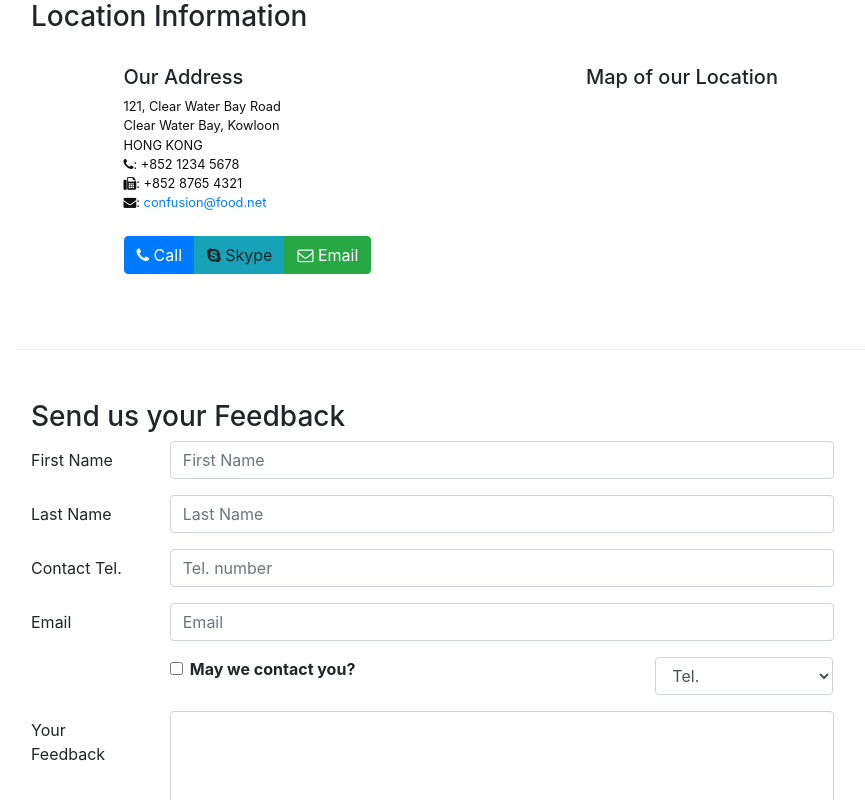
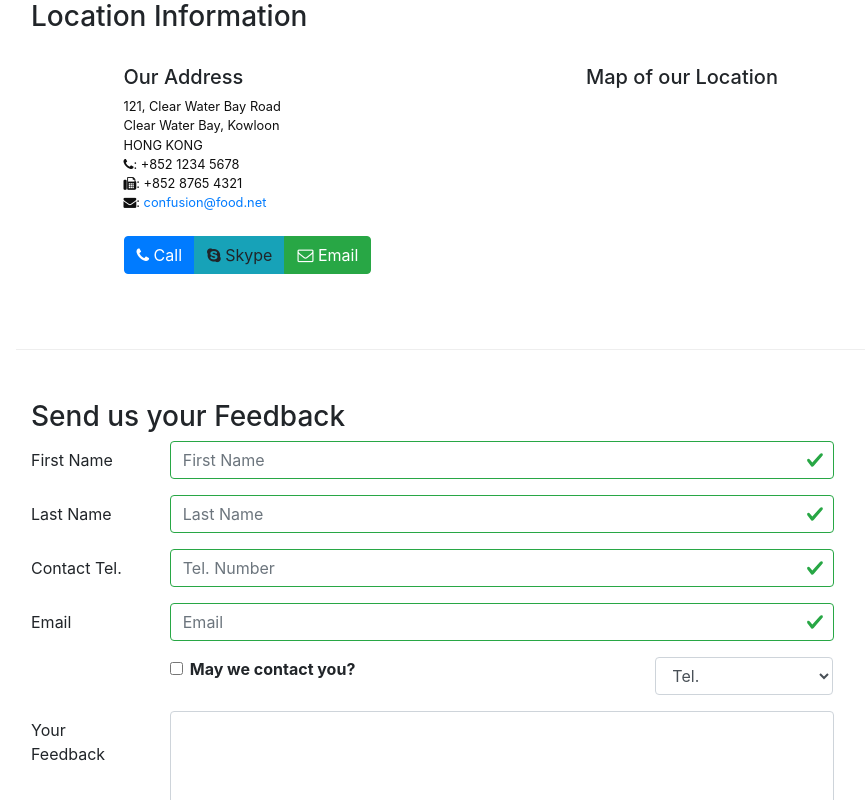
Before and after one commit to sachinksachu/Learn-React, a React (Create React App) app: page /contactus in a window 1280 px wide. Shown: the part 392-1192 px from the top of the page, without its empty margins (69-934 px from the left). Built offline with nearby package versions, Linux system fonts and the light colour scheme.

Commit message:
Controlled form validation

```diff
--- a/src/components/Contact.js
+++ b/src/components/Contact.js
@@ -1,5 +1,5 @@
 import React, { Component } from 'react';
-import { Breadcrumb, BreadcrumbItem, Button, Form, FormGroup, Label, Input, Col } from 'reactstrap';
+import { Breadcrumb, BreadcrumbItem, Button, Form, FormGroup, Label, Input, Col, FormFeedback} from 'reactstrap';
 
 class Contact extends Component {
 
@@ -13,11 +13,18 @@
             email: '',
             agree: false,
             contactType: 'Tel.',
-            message: ''
+            message: '',
+            touched: {
+            	firstname : false,
+            	lastname : false,
+            	telnum : false,
+            	email : false
+            }
         };
 
         this.handleInputChange = this.handleInputChange.bind(this);
         this.handleSubmit = this.handleSubmit.bind(this);
+        this.handleBlur = this.handleBlur.bind(this);
 
     }
 
@@ -38,7 +45,41 @@
         event.preventDefault();
     }
 
+
+    handleBlur = (field) => (evt) => {
+    	this.setState({
+    		touched:{ ...this.state.touched, [field]:true}
+    	});
+    }
+
+    validate(firstname, lastname, telnum, email){
+    	const errors = {
+    		firstname: '',
+            lastname: '',
+            telnum: '',
+            email: ''
+    	};
+
+    	if(this.state.touched.firstname && firstname.length < 3)
+    		errors.firstname = "first name should be atleast 3 character";
+
+    	if(this.state.touched.lastname && lastname.length < 3)
+    		errors.lastname = "last name should be atleast 3 character";
+
+    	const reg = /^\d+$/;
+    	if(this.state.touched.telnum && !reg.test(telnum))
+    		errors.telnum = "Contain only numbers";
+
+    	if(this.state.touched.email && email.split('').filter(x => x === '@').length !== 1)
+    		errors.email = " email should Contain @ ";
+
+    	return errors;
+
+    }
+
 	render(){
+
+		const errors = this.validate(this.state.firstname, this.state.lastname, this.state.telnum, this.state.email);
     return(
         <div className="container">
             <div className="row row-content">
@@ -75,13 +116,17 @@
                    </div>
                     <div className="col-12 col-md-9">
                         <Form onSubmit={this.handleSubmit}>
-                            <FormGroup row>
+ 								<FormGroup row>
                                 <Label htmlFor="firstname" md={2}>First Name</Label>
                                 <Col md={10}>
                                     <Input type="text" id="firstname" name="firstname"
                                         placeholder="First Name"
                                         value={this.state.firstname}
+                                        valid={errors.firstname === ''}
+                                        invalid={errors.firstname !== ''}
+                                        onBlur={this.handleBlur('firstname')}
                                         onChange={this.handleInputChange} />
+                                    <FormFeedback>{errors.firstname}</FormFeedback>
                                 </Col>
                             </FormGroup>
                             <FormGroup row>
@@ -90,16 +135,24 @@
                                     <Input type="text" id="lastname" name="lastname"
                                         placeholder="Last Name"
                                         value={this.state.lastname}
+                                        valid={errors.lastname === ''}
+                                        invalid={errors.lastname !== ''}
+                                        onBlur={this.handleBlur('lastname')}
                                         onChange={this.handleInputChange} />
+                                    <FormFeedback>{errors.lastname}</FormFeedback>
                                 </Col>
                             </FormGroup>
                             <FormGroup row>
-                            <Label htmlFor="telnum" md={2}>Contact Tel.</Label>
+                                <Label htmlFor="telnum" md={2}>Contact Tel.</Label>
                                 <Col md={10}>
                                     <Input type="tel" id="telnum" name="telnum"
-                                        placeholder="Tel. number"
+                                        placeholder="Tel. Number"
                                         value={this.state.telnum}
+                                        valid={errors.telnum === ''}
+                                        invalid={errors.telnum !== ''}
+                                        onBlur={this.handleBlur('telnum')}
                                         onChange={this.handleInputChange} />
+                                    <FormFeedback>{errors.telnum}</FormFeedback>
                                 </Col>
                             </FormGroup>
                             <FormGroup row>
@@ -108,7 +161,11 @@
                                     <Input type="email" id="email" name="email"
                                         placeholder="Email"
                                         value={this.state.email}
+                                        valid={errors.email === ''}
+                                        invalid={errors.email !== ''}
+                                        onBlur={this.handleBlur('email')}
                                         onChange={this.handleInputChange} />
+                                    <FormFeedback>{errors.email}</FormFeedback>
                                 </Col>
                             </FormGroup>
                             <FormGroup row>
```
